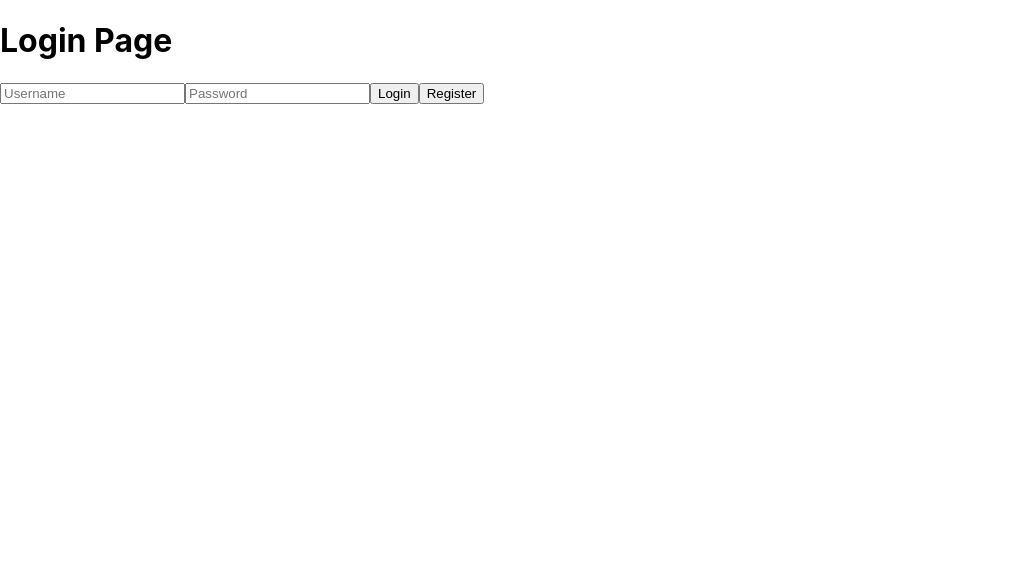
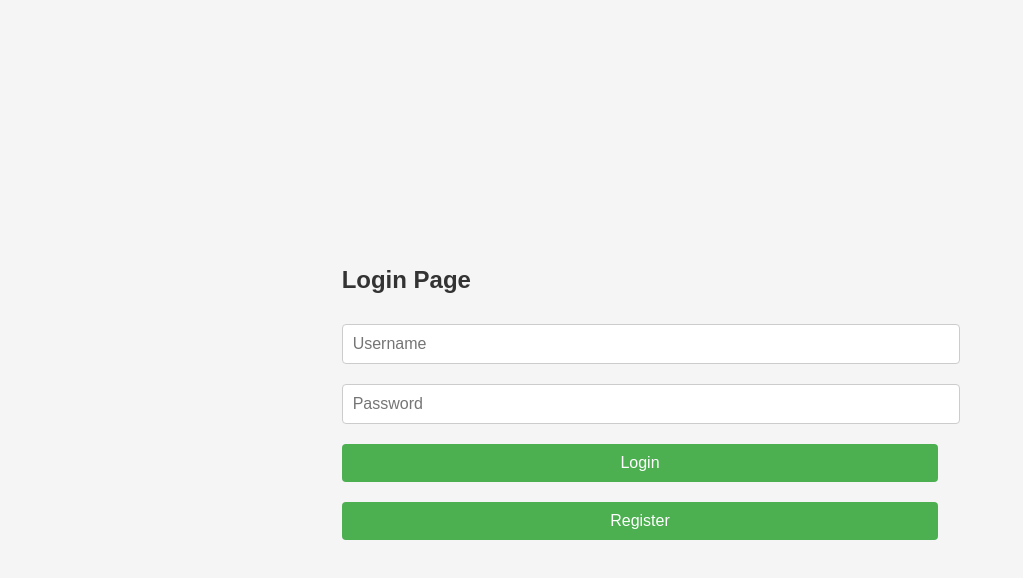
Before and after one commit to rohanjain65/17545-TBD, a React (Create React App) app in the folder frontend/: page / in a window 1280 px wide. Shown: the top 578 px of the page, without its empty margins (0-1023 px from the left). Built offline with nearby package versions, Linux system fonts and the light colour scheme.

Commit message:
update front end to look nicer

```diff
--- a/frontend/src/App.css
+++ b/frontend/src/App.css
@@ -1,38 +1,55 @@
-.App {
-  text-align: center;
+/* App.css */
+body {
+  font-family: 'Arial', sans-serif;
+  background-color: #f5f5f5;
+  display: flex;
+  justify-content: center;
+  align-items: center;
+  height: 100vh;
+  margin: 0;
 }
 
-.App-logo {
-  height: 40vmin;
-  pointer-events: none;
+h1 {
+  font-size: 24px;
+  margin-bottom: 20px;
+  color: #333;
 }
 
-@media (prefers-reduced-motion: no-preference) {
-  .App-logo {
-    animation: App-logo-spin infinite 20s linear;
-  }
+input {
+  width: 100%;
+  padding: 10px;
+  margin: 10px 0;
+  border: 1px solid #ccc;
+  border-radius: 4px;
+  font-size: 16px;
 }
 
-.App-header {
-  background-color: #282c34;
-  min-height: 100vh;
-  display: flex;
-  flex-direction: column;
-  align-items: center;
-  justify-content: center;
-  font-size: calc(10px + 2vmin);
+button {
+  width: 100%;
+  padding: 10px;
+  margin: 10px 0;
+  background-color: #4CAF50;
   color: white;
+  border: none;
+  border-radius: 4px;
+  font-size: 16px;
+  cursor: pointer;
 }
 
-.App-link {
-  color: #61dafb;
+button:hover {
+  background-color: #45a049;
 }
 
-@keyframes App-logo-spin {
-  from {
-    transform: rotate(0deg);
-  }
-  to {
-    transform: rotate(360deg);
-  }
+.container {
+  background-color: white;
+  padding: 40px;
+  border-radius: 10px;
+  box-shadow: 0 4px 8px rgba(0, 0, 0, 0.1);
+  max-width: 400px;
+  width: 100%;
 }
+
+p {
+  margin-top: 10px;
+  color: #d9534f;
+}
--- a/frontend/src/App.js
+++ b/frontend/src/App.js
@@ -1,4 +1,5 @@
 import React, { useState } from "react";
+import './App.css';
 
 function App() {
   const [username, setUsername] = useState("");
```
Also changed, not shown: 1 other file (tests, documents, lock files or other folders).
